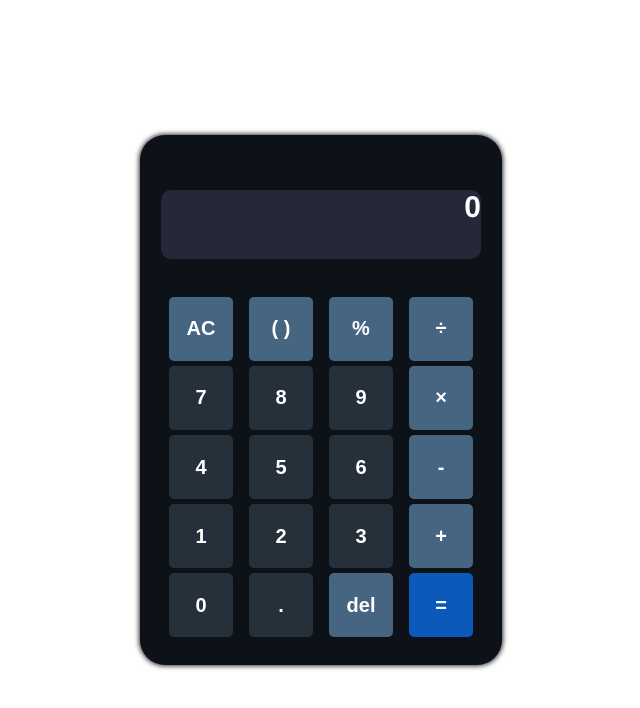
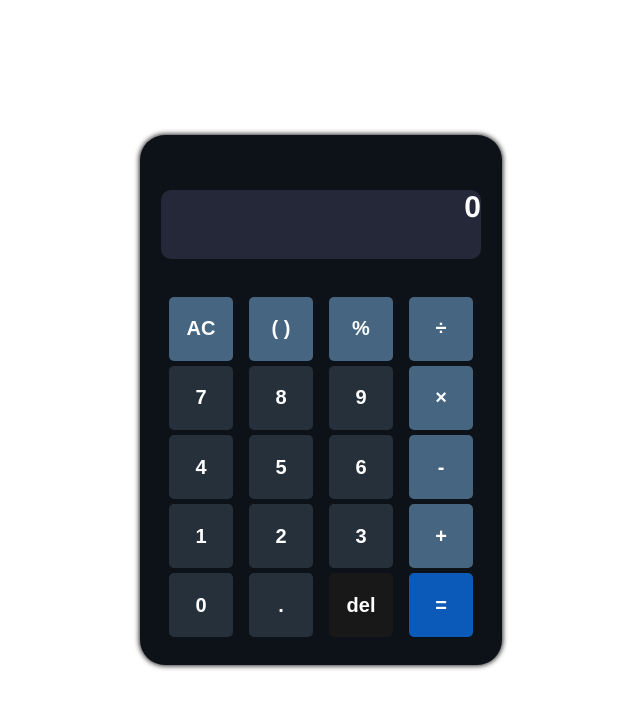
Before and after one commit to kerolos350/Calculator-Site, a plain HTML site: page index.html in a window 1280 px wide. Shown: the whole page, without its empty margins (319-959 px from the left). Drawn offline with Linux system fonts and the light colour scheme.

Commit message:
Style changes

```diff
--- a/index.html
+++ b/index.html
@@ -29,7 +29,7 @@
             <button onclick="Op('+')" type="button" class="button op btnS">+</button>
             <button onclick="ChV(0)" type="button" class="button numbers zero">0</button>
             <button onclick="ChV('.')" type="button" class="button numbers">.</button>
-            <button onclick="Op('del')" type="button" class="button op btnS">del</button>
+            <button onclick="Op('del')" type="button" class="button op btnS del">del</button>
             <button onclick="Op('=')" type="button" class="button op eq">=</button>
         </div>
     </div>
--- a/style.css
+++ b/style.css
@@ -82,6 +82,10 @@ body {
     background-color: rgb(70, 101, 129);
 }
 
+.del {
+    background-color: rgb(24, 24, 24);
+}
+
 .eq {
     background-color: rgb(11, 89, 184);
 }
```
